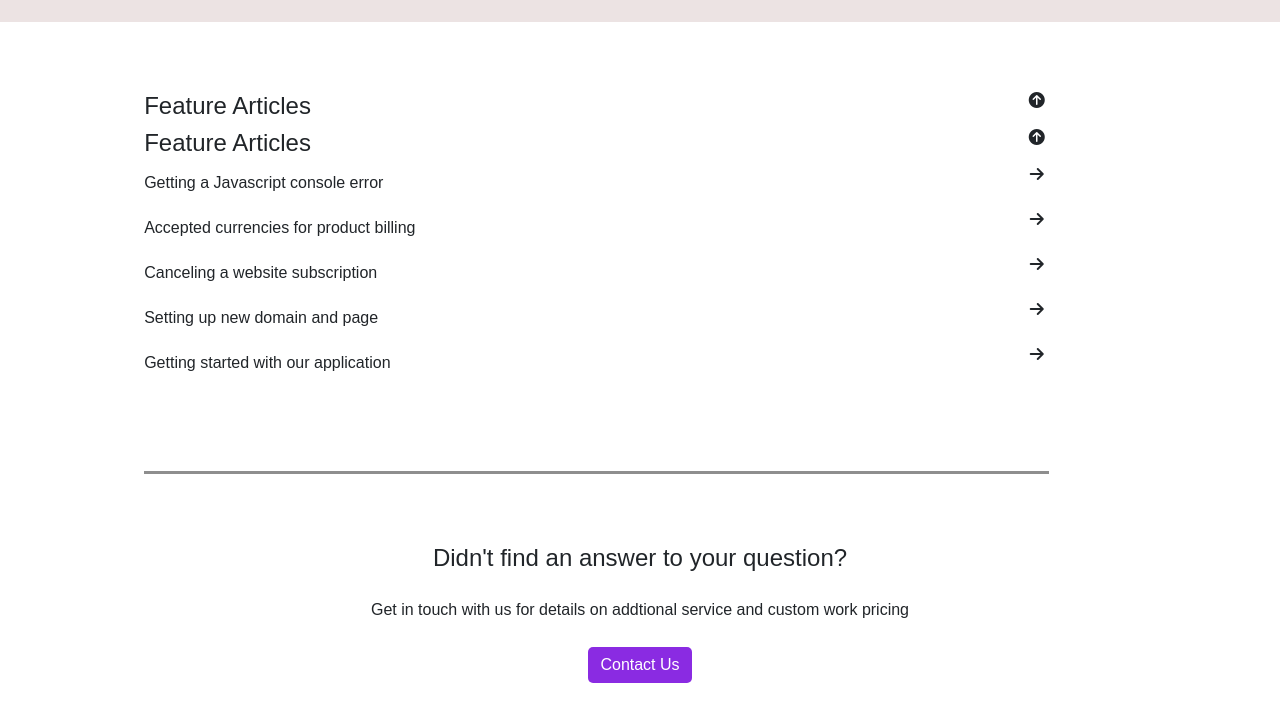
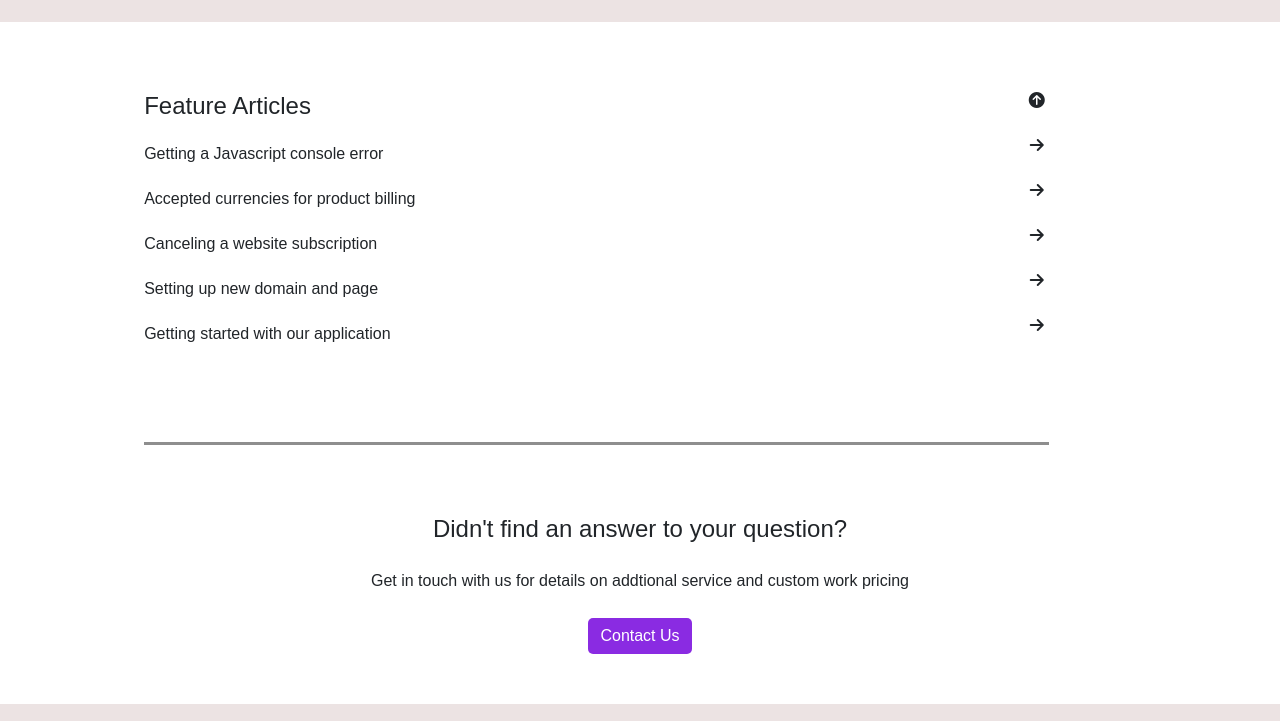
Before and after one commit to FajriSiiv/landingpage, a plain HTML site: page index.html in a window 1280 px wide. Shown: the part 920-1641 px from the top of the page. Drawn offline with nearby package versions, Linux system fonts and the light colour scheme; a web font is replaced by a local one.

Commit message:
Update index.html

```diff
--- a/index.html
+++ b/index.html
@@ -72,7 +72,6 @@
         <div class="row justify-content-center">
             <div class="col-lg-10 content">
                 <h4>Feature Articles</h4> <i class="fas fa-arrow-circle-up"></i>
-                <h4>Feature Articles</h4> <i class="fas fa-arrow-circle-up"></i>
                 <p>Getting a Javascript console error</p> <i class="fa fa-arrow-right"></i>
                 <p>Accepted currencies for product billing</p> <i class="fa fa-arrow-right"></i>
                 <p>Canceling a website subscription</p> <i class="fa fa-arrow-right"></i>
```
